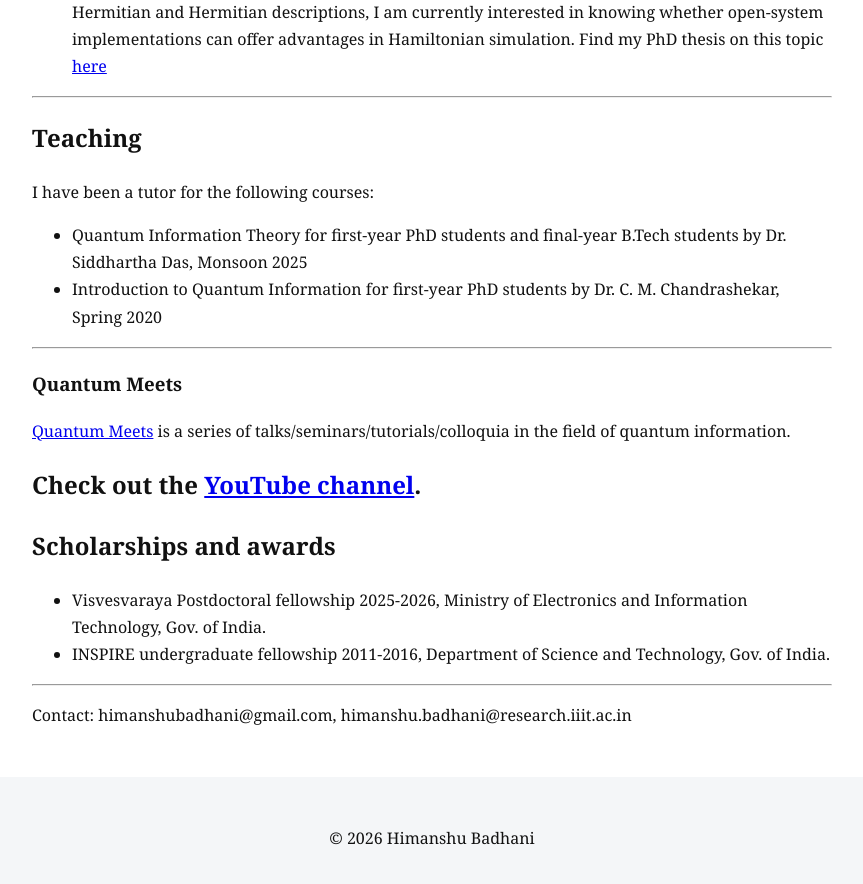
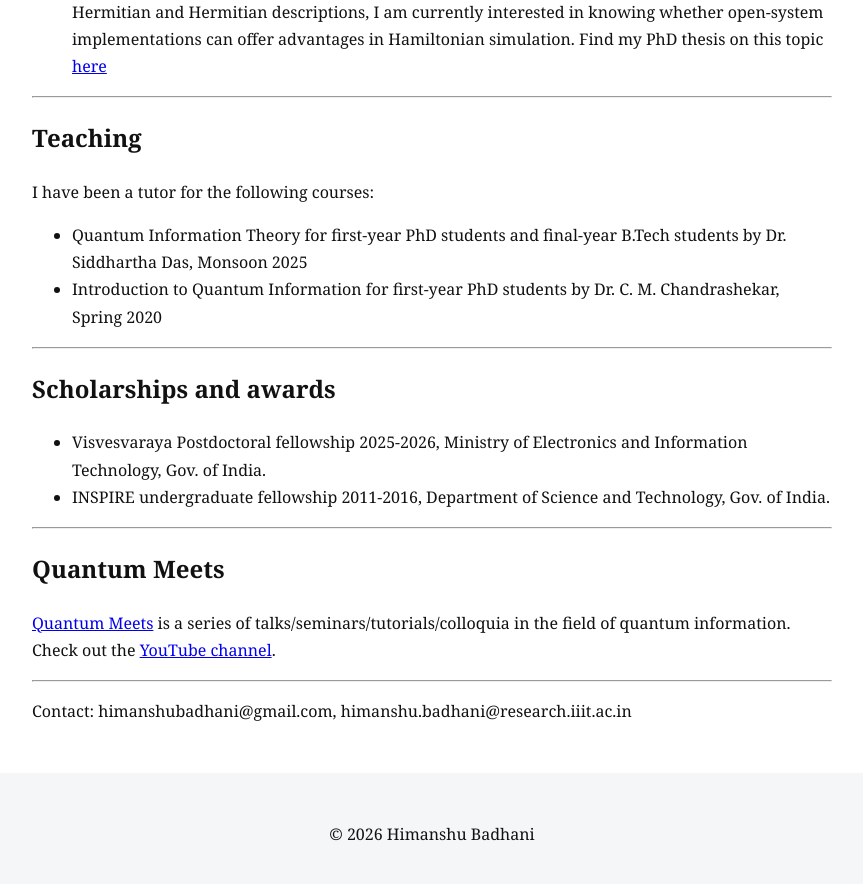
Before and after one commit to himanshubadhani/himanshubadhani.github.io, a Jekyll site: the page built from index.md, in a window 1280 px wide and 900 px high, scrolled down 1192 px. Shown: the top 884 px of the window, without its empty margins (208-1071 px from the left). Built offline with Jekyll 4.4.1, drawn with Linux system fonts in a browser that asks for light colours; part of the change alters nothing that is shown.

```diff
--- a/index.md
+++ b/index.md
@@ -38,12 +38,6 @@ I have been a tutor for the following courses:
 - Introduction to Quantum Information for first-year PhD students by Dr. C. M. Chandrashekar, Spring 2020
 
 ---
-### Quantum Meets
-
-<a href="https://quantum-meets.github.io/" target="blank">Quantum Meets</a> is a series of talks/seminars/tutorials/colloquia in the field of quantum information.
-
-Check out the <a href="https://www.youtube.com/channel/UCZqeOxEIisIIscw2wcxIr2g" target="blank">YouTube channel</a>.
----
 
 ## Scholarships and awards
 
@@ -52,4 +46,10 @@ Check out the <a href="https://www.youtube.com/channel/UCZqeOxEIisIIscw2wcxIr2g"
 
 ---
 
+## Quantum Meets
+
+<a href="https://quantum-meets.github.io/" target="blank">Quantum Meets</a> is a series of talks/seminars/tutorials/colloquia in the field of quantum information. Check out the <a href="https://www.youtube.com/channel/UCZqeOxEIisIIscw2wcxIr2g" target="blank">YouTube channel</a>.
+
+---
+
 Contact: himanshubadhani@gmail.com, himanshu.badhani@research.iiit.ac.in
```
